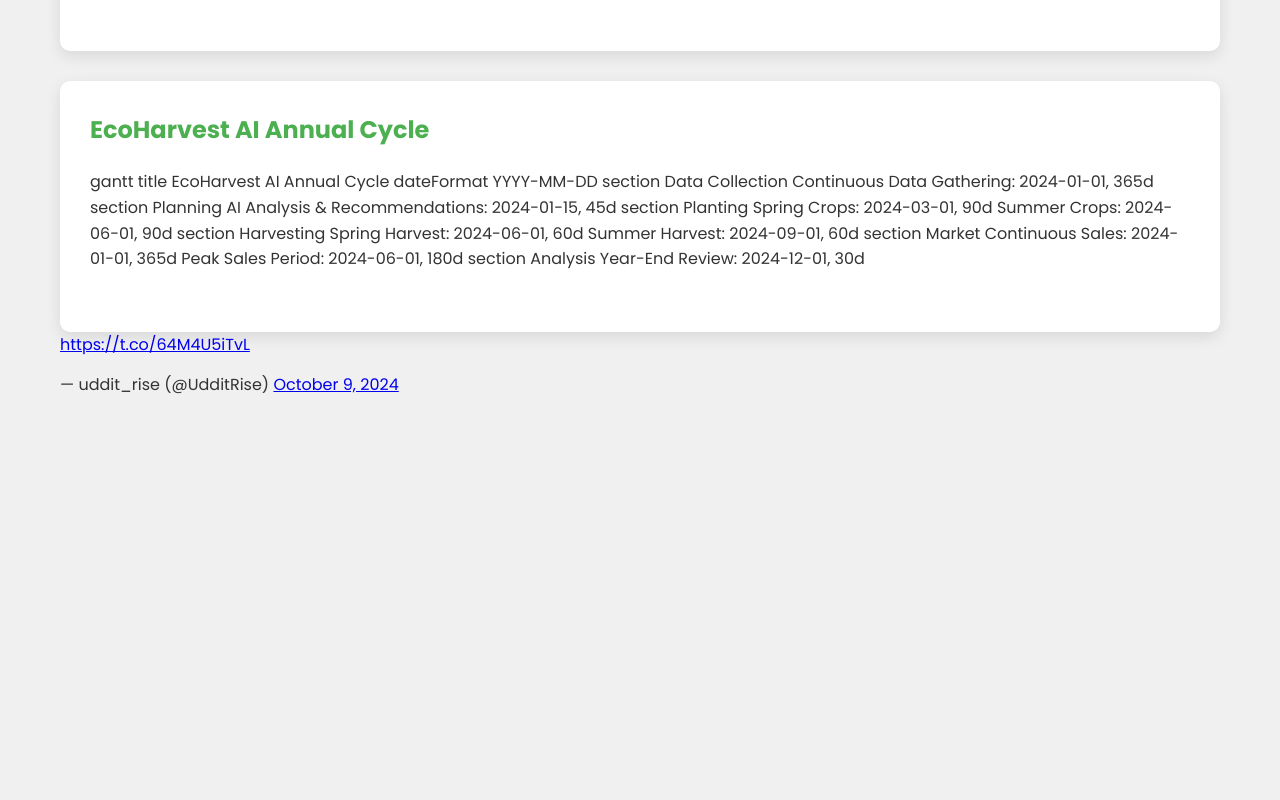
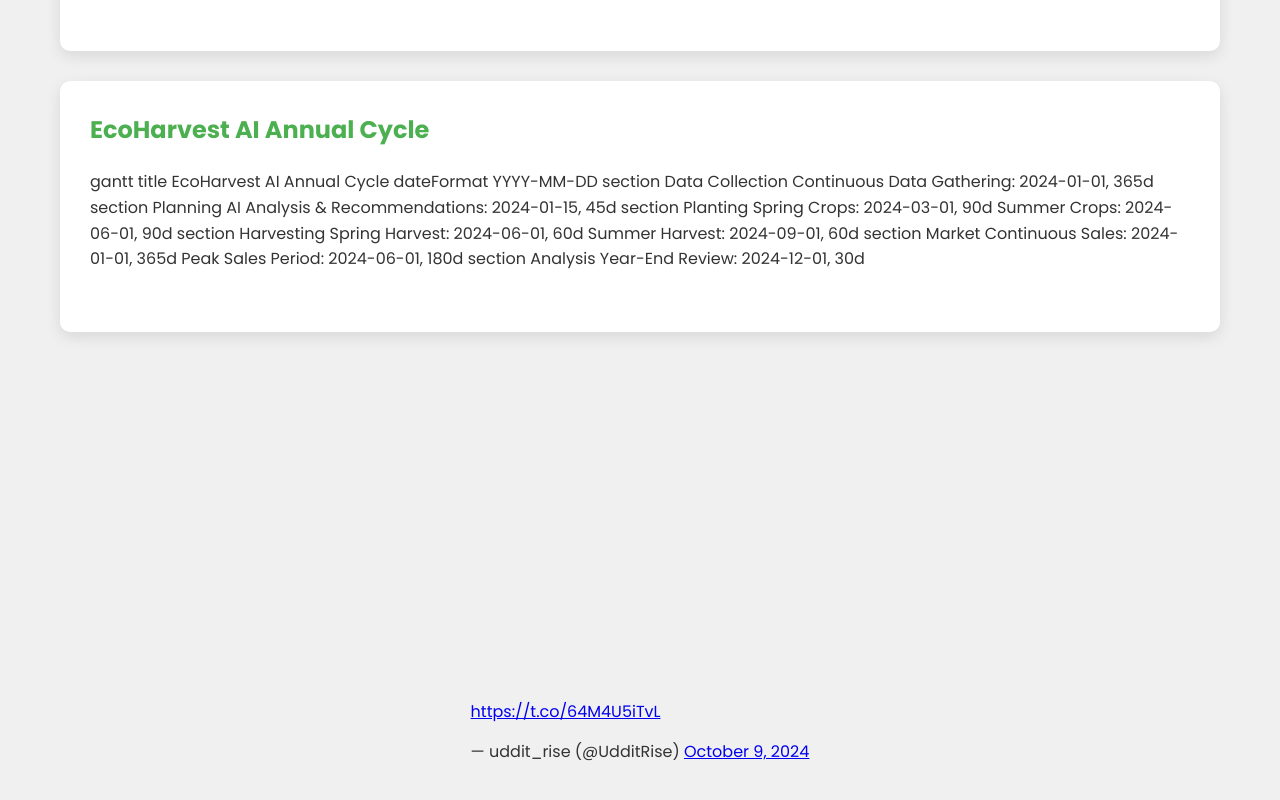
Before and after one commit to UDDITwork/UDDIT-2021UMT1791, a plain HTML site: page index.html in a window 1280 px wide. Shown: the part 4953-5753 px from the top of the page. Before the commit the page ends 5351 px from the top, so only its background shows below. Drawn offline with Linux system fonts and the light colour scheme; a script that the page names is missing.

Commit message:
Update index.html

```diff
--- a/index.html
+++ b/index.html
@@ -78,6 +78,14 @@
         p {
             margin-bottom: 15px;
         }
+.lol{
+  display: flex;
+  justify-content: center;
+  align-items: center;
+  /* If you want to ensure it takes full viewport height, add: */
+  height: 100vh;
+  /* Otherwise, the height will only be as tall as the content */
+}
 
         ul, ol {
             margin-left: 20px;
@@ -509,8 +517,9 @@ gantt
     Year-End Review: 2024-12-01, 30d
             </div>
         </section>
+        <div class="lol">
         <blockquote class="twitter-tweet"><p lang="zxx" dir="ltr"><a href="https://t.co/64M4U5iTvL">https://t.co/64M4U5iTvL</a></p>&mdash; uddit_rise (@UdditRise) <a href="https://twitter.com/UdditRise/status/1843916845063254083?ref_src=twsrc%5Etfw">October 9, 2024</a></blockquote> <script async src="https://platform.twitter.com/widgets.js" charset="utf-8"></script>
-    </main>
+        </div> </main>
 
     <script>
         mermaid.initialize({ startOnLoad: true });
```
